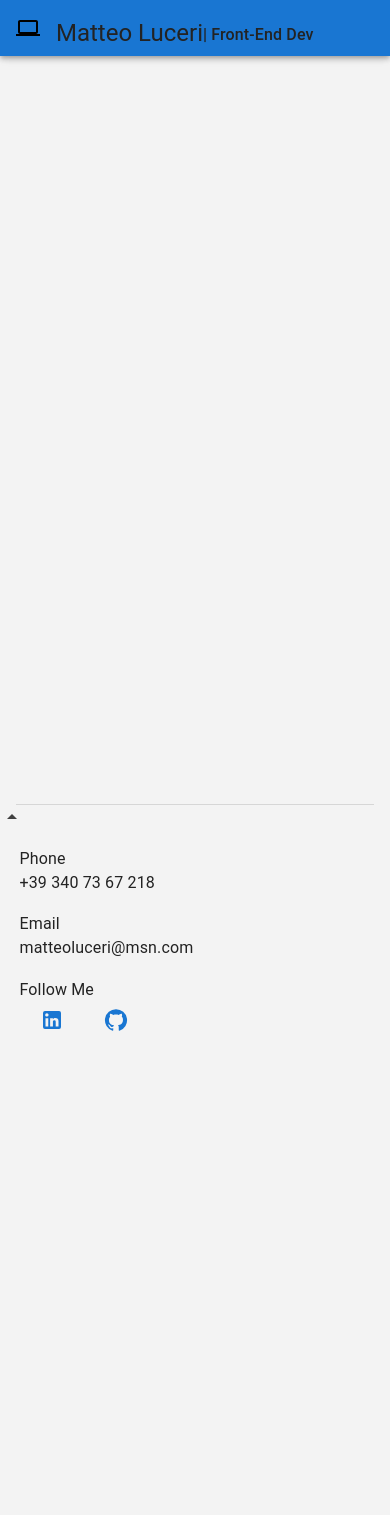
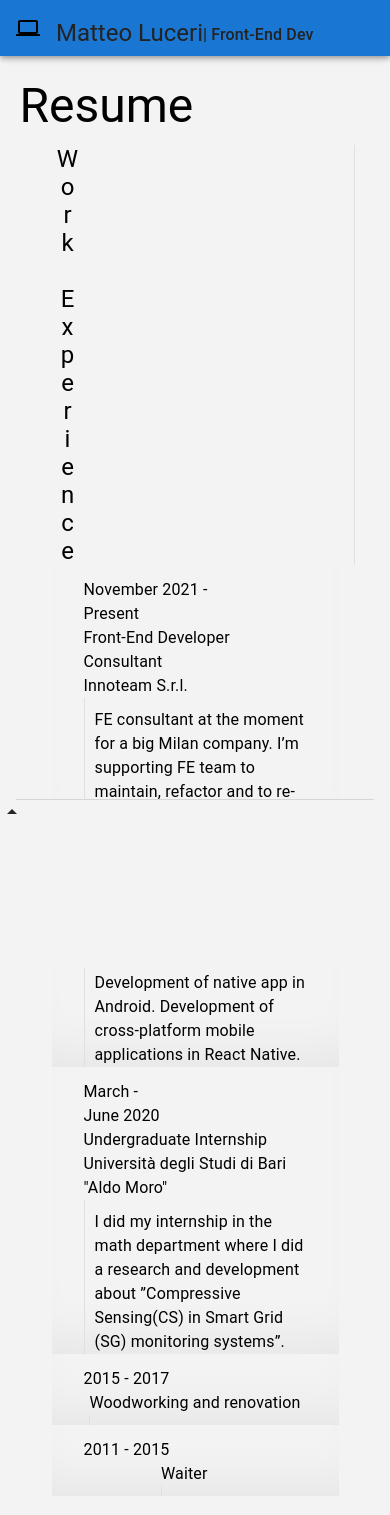
Before and after one commit to Pemo11235/matteoluceri.info, a React (Vite) app: page / in a window 390 px wide. Shown: the top 1515 px of the page. Before the commit the page ends 844 px from the top, so only its background shows below. Built offline with nearby package versions, Linux system fonts and the light colour scheme.

Commit message:
feat(Resume): end resume part

```diff
--- a/src/App.tsx
+++ b/src/App.tsx
@@ -22,6 +22,87 @@ function App() {
       linkedIn: 'https://www.linkedin.com/in/matteoluceri/',
       github: 'https://www.github.com/pemo11235/',
     },
+    resumeCopy: {
+      title: 'Resume',
+      section1: {
+        title: 'Work Experience',
+        items: [
+          {
+            period: {
+              start: 'November 2021',
+              end: 'Present',
+            },
+            jobTitle: 'Front-End Developer Consultant',
+            company: 'Innoteam S.r.l.',
+            description:
+              'FE consultant at the moment for a big Milan company. I’m supporting FE team to maintain, refactor and to re-brand the web-site after company acquisition.',
+          },
+          {
+            period: {
+              start: 'November 2020',
+              end: 'November 2021',
+            },
+            jobTitle: 'App/Front-End Developer',
+            company: 'I-tel S.r.l.',
+            description:
+              'Development of native app in Android. Development of cross-platform mobile applications in React Native.',
+          },
+          {
+            period: {
+              start: 'March ',
+              end: 'June 2020',
+            },
+            jobTitle: 'Undergraduate Internship',
+            company: 'Università degli Studi di Bari "Aldo Moro"',
+            description:
+              'I did my internship in the math department where I did a research and development about ”Compressive Sensing(CS) in Smart Grid (SG) monitoring systems”.',
+          },
+          {
+            period: {
+              start: '2015 ',
+              end: '2017',
+            },
+            jobTitle: 'Woodworking and renovation',
+            company: '',
+            description: '',
+          },
+          {
+            period: {
+              start: '2011 ',
+              end: '2015',
+            },
+            jobTitle: 'Waiter',
+            company: '',
+            description: '',
+          },
+        ],
+      },
+      section2: {
+        title: 'Education',
+        items: [
+          {
+            period: {
+              start: '2017 ',
+              end: '2020',
+            },
+            jobTitle: 'BSc: Computer Science And Digital Communication',
+            company: 'Università degli Studi di Bari "Aldo Moro"',
+            description:
+              'Theoretical foundations of programming, languages and algorithms, computability and complexity, methods for multimedia applications aimed at a wide range of application domains.',
+          },
+          {
+            period: {
+              start: '2008',
+              end: '2013',
+            },
+            jobTitle: 'High School Diploma',
+            company: 'I.I.S.S. ”Luigi Einaudi” - Manduria',
+            description:
+              'Focus on: Programming, Law and Economics. Programmer-Accountant Diploma',
+          },
+        ],
+      },
+    },
     assets: {
       avatar: 'assets/download.png',
     },
@@ -30,7 +111,7 @@ function App() {
     <>
       <Header headerCopy={t.headerCopy} headerButton={t.cta} />
       {/* <Home homeButton={t.cta} homeCopy={t.homeCopy} avatar={t.assets.avatar} /> */}
-      {/* <Resume /> */}
+      <Resume resumeCopy={t.resumeCopy} />
       <Footer footerCopy={t.footerCopy} />
     </>
   )
--- a/src/components/Footer.styled.ts
+++ b/src/components/Footer.styled.ts
@@ -21,7 +21,7 @@ const Footer = styled('footer')<FooterProps>`
   z-index: 1100;
   transition: 1s;
   width: 100%;
-  height: 12em;
+  height: 13em;
 
   &.open {
     transform: translateY(-6em);
@@ -38,10 +38,10 @@ const Footer = styled('footer')<FooterProps>`
 
   @keyframes pop {
     0% {
-      transform: translateY(-20%);
+      transform: translateY(-6em);
     }
     100% {
-      transform: translateY(20vh);
+      transform: translateY(0);
     }
   }
 
@@ -54,12 +54,18 @@ const Footer = styled('footer')<FooterProps>`
 const Divider = styled(DividerBase)`
   min-width: 70%;
 `
-const Box = styled(BoxBase)`
+type ExtraBoxProps = {
+  $isOpen: boolean
+}
+
+const Box = styled(BoxBase)<ExtraBoxProps>`
+  background-color: #f3f3f3;
   height: fit-content;
   display: flex;
   flex-direction: row;
   justify-content: space-evenly;
   align-items: center;
+  ${({ $isOpen }) => ($isOpen ? `opacity: 1;` : `opacity: 0;`)}
 
   @media (min-width: 0px) and (max-width: 500px) {
     flex-direction: column;
--- a/src/components/Footer.tsx
+++ b/src/components/Footer.tsx
@@ -32,7 +32,7 @@ function Footer({
           $isOpen={isOpen}
         />
       </div>
-      <S.Box>
+      <S.Box $isOpen={isOpen}>
         <S.Column>
           <S.Label>Phone</S.Label>
           <S.Value>{phone}</S.Value>
--- a/src/components/Home.styled.ts
+++ b/src/components/Home.styled.ts
@@ -8,7 +8,7 @@ import {
 
 const Container = styled(ContainerBase)`
   min-width: 100%;
-  height: 80%;
+  min-height: 100%;
   display: flex;
   flex-direction: row;
   justify-content: center;
--- a/src/components/Resume.styled.ts
+++ b/src/components/Resume.styled.ts
@@ -11,9 +11,15 @@ import styled from 'styled-components'
 const Box = styled(BoxBase)`
   display: flex;
   flex-direction: column;
-  padding: 0 2%;
+  padding: 0 5%;
   margin: 10% 0;
   overflow: hidden;
+  align-items: center;
+  width: 90%;
+
+  @media (max-width: 500px) {
+    padding: 0 0 0 5%;
+  }
 `
 type ExtraProp = {
   component: string
@@ -21,16 +27,35 @@ type ExtraProp = {
 const Title = styled(Typography)<ExtraProp>`
   font-family: monospace;
   font-weight: 700;
+  text-align: left;
+  width: 100%;
 
   @media (max-width: 500px) {
     font-size: 1.5rem;
+  }
+
+  &.moves {
+    animation-name: move;
+    animation-iteration-count: 1;
+    animation-timing-function: ease-in-out;
+    animation-duration: 1s;
+  }
+
+  @keyframes move {
+    0% {
+      transform: translateX(+100%);
+    }
+    100% {
+      transform: translateX(0%);
+    }
   }
 `
 const ResumeSection = styled(Container)`
   display: flex;
   flex-direction: row;
   padding: 0;
-  margin: 5% 0;
+  margin: 3% 0;
+  width: 100%;
 `
 
 const LeftSection = styled(Container)`
@@ -38,14 +63,38 @@ const LeftSection = styled(Container)`
   flex-direction: column;
   width: 30%;
   margin: 0;
+  padding: 0;
+  border-right: 1px solid #e0e0e0;
 
-  @media (max-width: 699px) {
+  @media (max-width: 799px) {
     width: fit-content;
+    padding: 0;
+  }
+
+  &.moves {
+    animation-name: move;
+    animation-iteration-count: 1;
+    animation-timing-function: ease-in-out;
+    animation-duration: 1.2s;
+  }
+
+  @keyframes move {
+    0% {
+      transform: translateX(+200%);
+    }
+    100% {
+      transform: translateX(0%);
+    }
   }
 `
 
 const RightSection = styled(LeftSection)`
-  width: max-content;
+  width: 70%;
+
+  @media (max-width: 799px) {
+    width: 100%;
+    border-right: none;
+  }
 `
 
 const SectionTitle = styled(Typography)<ExtraProp>`
@@ -54,13 +103,14 @@ const SectionTitle = styled(Typography)<ExtraProp>`
   width: 100%;
   margin: 0;
 
-  @media (min-width: 0px) and (max-width: 799px) {
+  @media (min-width: 500px) and (max-width: 799px) {
     writing-mode: vertical-lr;
     text-orientation: upright;
-
-    @media (max-width: 500px) {
-      font-size: 1.2rem;
-    }
+  }
+  @media (max-width: 499px) {
+    writing-mode: vertical-lr;
+    text-orientation: upright;
+    font-size: 1rem;
   }
 `
 
@@ -68,41 +118,61 @@ const RightSectionItem = styled(Container)`
   display: flex;
   flex-direction: row;
   margin: 0;
-  border-left: 1px solid #e0e0e0;
 
   @media (max-width: 500px) {
     flex-direction: column;
     border-left: none;
-    border-bottom: 1px solid #e0e0e0;
-    max-width: 70%;
+    width: 100%;
+    box-shadow: inset 0px -42px 50px -30px rgba(0, 0, 0, 0.06);
+    padding: 1em 0 0 1em;
   }
 `
 const SubSectionRow = styled(Container)`
   display: flex;
   flex-direction: row;
   height: 100%;
-  justify-content: flex-end;
-  max-width: 30%;
+  justify-content: flex-start;
+  width: 30%;
+  min-width: 100px;
   padding: 0;
   margin: 0 40px 0 0;
 
   @media (max-width: 500px) {
-    max-width: 100%;
+    width: 100%;
     justify-content: flex-start;
+  }
+
+  &.moves {
+    animation-name: move;
+    animation-iteration-count: 1;
+    animation-timing-function: ease-in-out;
+    animation-duration: 1.2s;
+  }
+
+  @keyframes move {
+    0% {
+      transform: translateX(+200%);
+    }
+    100% {
+      transform: translateX(0%);
+    }
   }
 `
 const SubSectionColumn = styled(SubSectionRow)`
   flex-direction: column;
-  max-width: 70%;
+  width: 100%;
+  max-width: 100%;
 
   @media (max-width: 500px) {
-    max-width: 100%;
+    max-width: fit-content;
   }
 `
 
 const Period = styled(Typography)<ExtraProp>`
   font-family: monospace;
   font-weight: 400;
+  letter-spacing: -0.05em;
+  font-size: 0.9rem;
 
   @media (max-width: 500px) {
     font-size: 0.7rem;
@@ -110,50 +180,45 @@ const Period = styled(Typography)<ExtraProp>`
 `
 type InfoTitleProp = {
   component: string
-  $company: string
 }
 const InfoTitle = styled(Typography)<InfoTitleProp>`
   font-family: monospace;
   font-weight: 700;
   width: 100%;
   justify-content: space-between;
-  white-space: nowrap;
 
-  :after {
-    color: #232323;
-    content: '${(props) => props.$company}';
-    font-weight: 200;
-    white-space: nowrap;
-    margin: 10px;
-    padding: 0 10px;
-  }
-
-  @media (min-width: 501px) and (max-width: 1100px) {
+  @media (max-width: 1100px) {
     font-size: 1rem;
-    :after {
-      white-space: normal;
-      font-size: 0.8em;
-    }
   }
 
   @media (max-width: 500px) {
-    font-size: 1rem;
-    :after {
-      display: none;
-    }
+    letter-spacing: -0.05em;
+    white-space: normal;
+  }
+`
+
+const Company = styled(Typography)<ExtraProp>`
+  font-family: monospace;
+  font-weight: 200;
+  letter-spacing: -0.15em;
+  @media (max-width: 1100px) {
+    font-size: 0.8rem;
   }
 `
 const Description = styled(Typography)<ExtraProp>`
   font-family: monospace;
-  font-weight: 400;
+  font-weight: 200;
   text-align: left;
   padding: 10px 0 0 10px;
   border-left: 1px solid #e0e0e0;
   width: 100%;
   margin: 0 0 10px 0;
+  line-height: 0.9;
 
   @media (max-width: 500px) {
-    display: none;
+    font-size: 0.9rem;
+    width: fit-content;
+    line-height: 0.8;
   }
 `
 const AccordionSummaryStyled = styled(AccordionSummary)`
@@ -198,6 +263,7 @@ export {
   SubSectionColumn,
   Period,
   InfoTitle,
+  Company,
   Description,
   AccordionDescription,
   AccordionSummaryTypo,
--- a/src/components/Resume.tsx
+++ b/src/components/Resume.tsx
@@ -1,44 +1,17 @@
-import { ArrowRight, ExpandMoreOutlined } from '@mui/icons-material'
-import { AccordionDetails, AccordionSummary, Typography } from '@mui/material'
+import React from 'react'
 import * as S from './Resume.styled'
-
-function Resume() {
-  return (
-    <S.Box>
-      <S.Title variant='h3' component='h1'>
-        Resume
-      </S.Title>
-      <S.ResumeSection>
-        <S.LeftSection>
-          <S.SectionTitle variant='h5' component='h2'>
-            Work Experience
-          </S.SectionTitle>
-        </S.LeftSection>
-        <S.RightSection>
-          <SectionItem
-            period={{ start: '2019', end: 'Present' }}
-            jobTitle='Front-end Developer'
-            company='Center for Digital Innovation'
-            description='I worked on a team of developers to build a new website for the Center for Digital Innovation. I spearheaded the development of the website, oversaw the development of the front-end, oversaw the development of the back-end, and oversaw the development of the database.'
-          />
-          <SectionItem
-            period={{ start: '2019', end: 'Present' }}
-            jobTitle='Front-end Developer'
-            company='Center for Digital Innovation'
-            description='I worked on a team of developers to build a new website for the Center for Digital Innovation. I spearheaded the development of the website, oversaw the development of the front-end, oversaw the development of the back-end, and oversaw the development of the database.'
-          />
-          <SectionItem
-            period={{ start: '2019', end: 'Present' }}
-            jobTitle='Front-end Developer'
-            company='Center for Digital Innovation'
-            description='I worked on a team of developers to build a new website for the Center for Digital Innovation. I spearheaded the development of the website, oversaw the development of the front-end, oversaw the development of the back-end, and oversaw the development of the database.'
-          />
-        </S.RightSection>
-      </S.ResumeSection>
-    </S.Box>
-  )
+interface ResumeProps {
+  resumeCopy: {
+    title: string
+    section1: Section
+    section2: Section
+  }
 }
 
+interface Section {
+  title: string
+  items: SectionItemProps[]
+}
 interface SectionItemProps {
   period: {
     start: string
@@ -48,6 +21,66 @@ interface SectionItemProps {
   company: string
   description: string
 }
+function Resume({
+  resumeCopy: {
+    title,
+    section1: { title: sectionTitle, items: sectionItems },
+    section2: { title: sectionTitle2, items: sectionItems2 },
+  },
+}: ResumeProps) {
+  const id = React.useId()
+  return (
+    <S.Box>
+      <S.Title variant='h3' component='h1' className='moves'>
+        {title}
+      </S.Title>
+      <S.ResumeSection>
+        <S.LeftSection className='moves'>
+          <S.SectionTitle variant='h5' component='h2'>
+            {sectionTitle}
+          </S.SectionTitle>
+        </S.LeftSection>
+        <S.RightSection>
+          {sectionItems.map(
+            (
+              { period: { start, end }, jobTitle, company, description },
+              index
+            ) => (
+              <SectionItem
+                key={`section-${id}-${index}-${jobTitle}`}
+                period={{ start, end }}
+                jobTitle={jobTitle}
+                company={company}
+                description={description}
+              />
+            )
+          )}
+        </S.RightSection>
+      </S.ResumeSection>
+      <S.ResumeSection>
+        <S.LeftSection className='moves'>
+          <S.SectionTitle variant='h5' component='h2'>
+            {sectionTitle2}
+          </S.SectionTitle>
+        </S.LeftSection>
+        <S.RightSection>
+          {sectionItems2.map(
+            ({ period: { start, end }, jobTitle, company, description }) => (
+              <SectionItem
+                key={`section-${id}-${company}-${jobTitle}`}
+                period={{ start, end }}
+                jobTitle={jobTitle}
+                company={company}
+                description={description}
+              />
+            )
+          )}
+        </S.RightSection>
+      </S.ResumeSection>
+    </S.Box>
+  )
+}
+
 const SectionItem = ({
   period,
   jobTitle,
@@ -55,26 +88,22 @@ const SectionItem = ({
   description,
 }: SectionItemProps) => (
   <S.RightSectionItem>
-    <S.SubSectionRow>
+    <S.SubSectionRow className='moves'>
       <S.Period variant='body1' component='div'>
-        {period.start} - {period.end}
+        {period.start} -{period.start.length > 5 ? <br /> : '  '}
+        {period.end}
       </S.Period>
     </S.SubSectionRow>
-    <S.SubSectionColumn>
-      <S.InfoTitle variant='body1' component='h3' $company={company}>
+    <S.SubSectionColumn className='moves'>
+      <S.InfoTitle variant='body1' component='h3'>
         {jobTitle}
       </S.InfoTitle>
+      <S.Company variant='body1' component='h4'>
+        {company}
+      </S.Company>
       <S.Description variant='body1' component='p'>
         {description}
       </S.Description>
-      <S.AccordionDescription>
-        <S.AccordionSummaryStyled expandIcon={<ExpandMoreOutlined />}>
-          <S.AccordionSummaryTypo variant='body1'>
-            Details
-          </S.AccordionSummaryTypo>
-        </S.AccordionSummaryStyled>
-        <S.AccordionDetailsStyled>{description}</S.AccordionDetailsStyled>
-      </S.AccordionDescription>
     </S.SubSectionColumn>
   </S.RightSectionItem>
 )
--- a/src/index.css
+++ b/src/index.css
@@ -3,15 +3,22 @@ body {
   background-color: #f3f3f3;
   display: flex;
   flex-direction: column;
+  justify-content: center;
+  align-content: center;
   margin: 0;
   padding: 0;
   min-height: 100vh;
-  min-width: 100vw;
-  font-family: -apple-system, BlinkMacSystemFont, 'Segoe UI', 'Roboto', 'Oxygen',
-    'Ubuntu', 'Cantarell', 'Fira Sans', 'Droid Sans', 'Helvetica Neue',
-    sans-serif;
+  min-width: 90vw;
+  font-family: monospace;
   -webkit-font-smoothing: antialiased;
   -moz-osx-font-smoothing: grayscale;
+}
+
+@media screen and (max-width: 600px) {
+  body {
+    justify-content: flex-start;
+    margin: 3em 0 0 0;
+  }
 }
 
 code {
```
